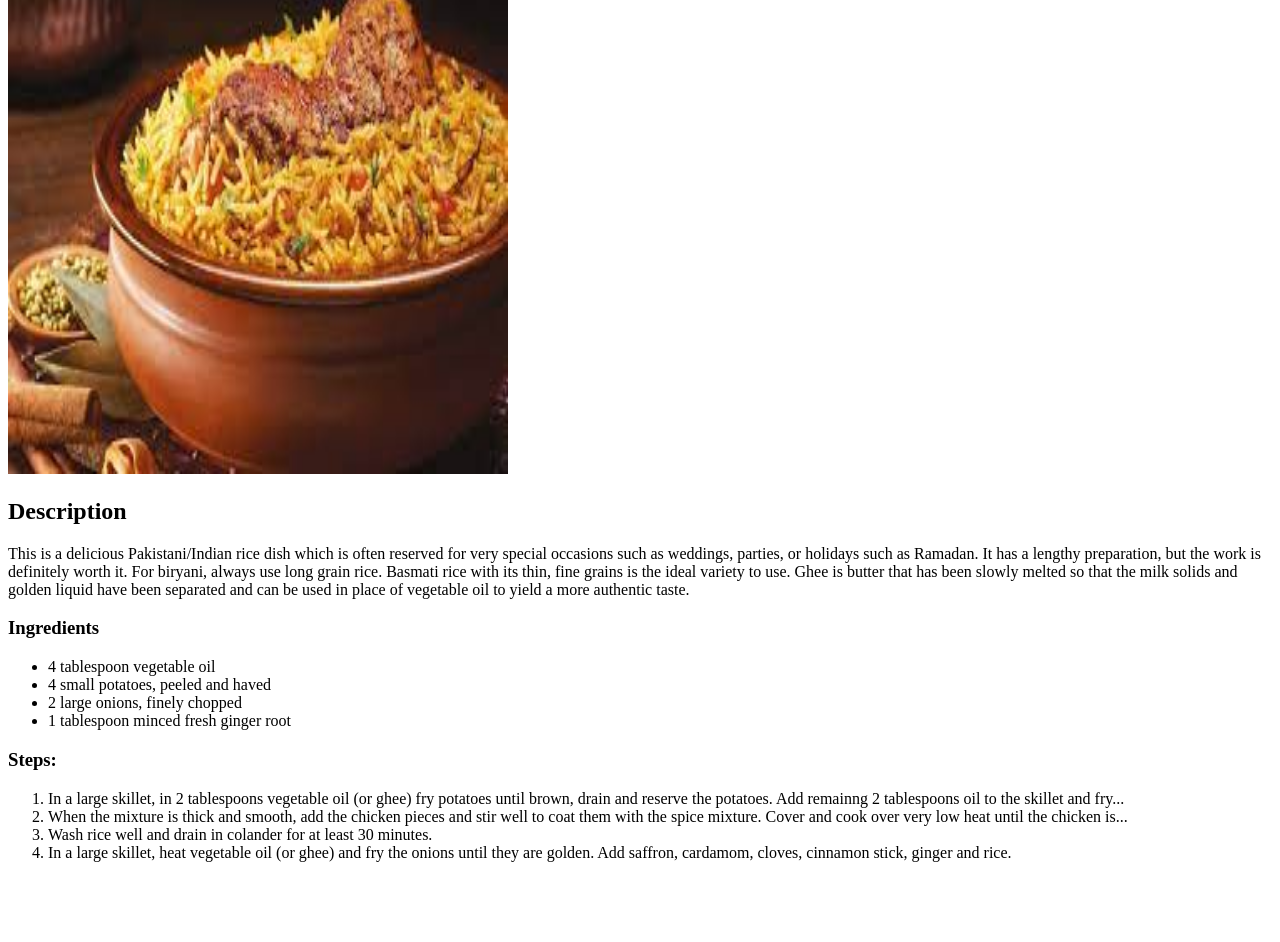
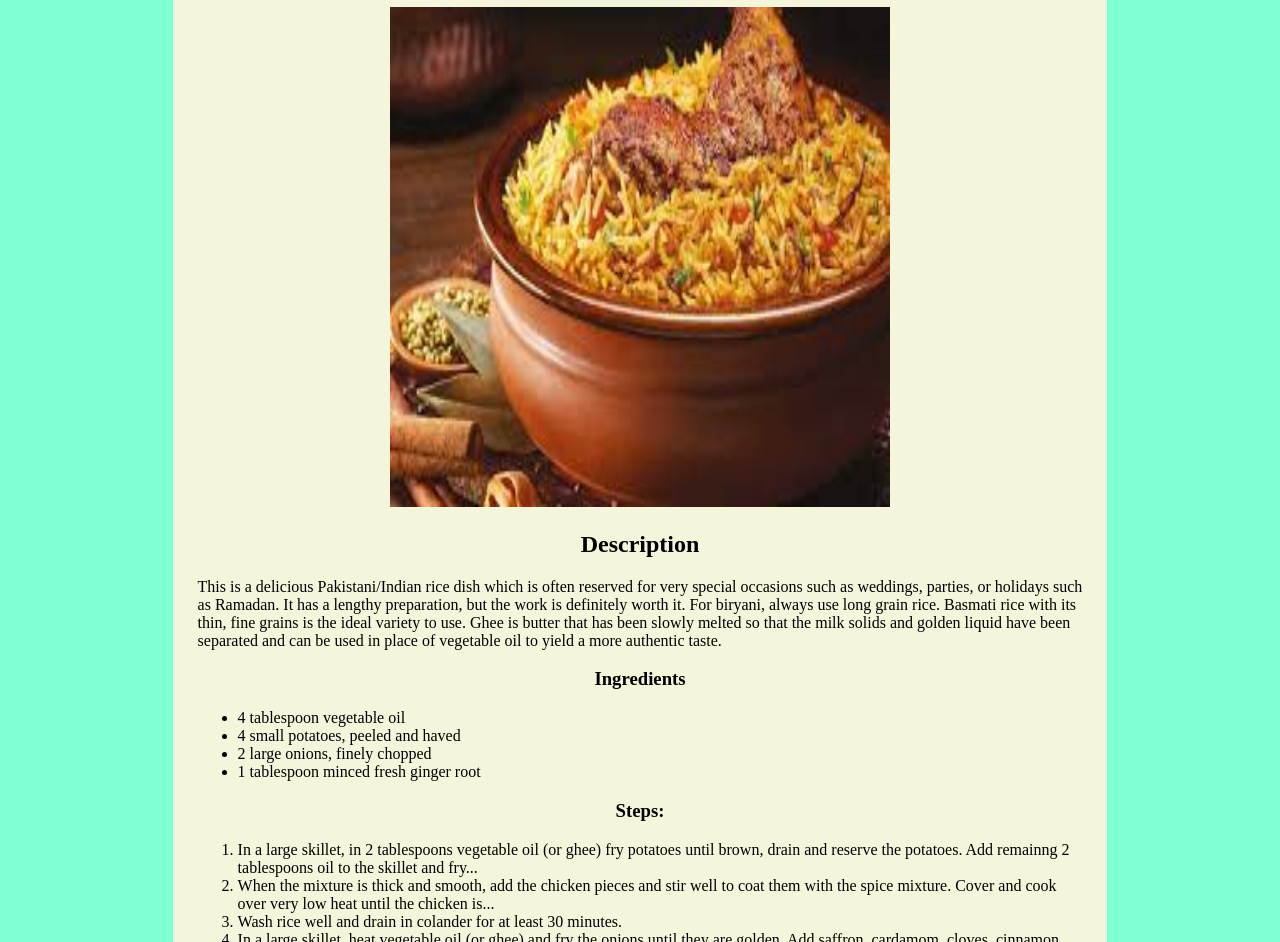
Before and after one commit to codermaddy/odin-recipes, a plain HTML site: page recipes/chicken-biryani.html in a window 1280 px wide. Shown: the part 106-1048 px from the top of the page. Before the commit the page ends 984 px from the top, so only its background shows below. Drawn offline with Linux system fonts and the light colour scheme.

Commit message:
adds style to pages

```diff
--- a/recipes/chicken-biryani.html
+++ b/recipes/chicken-biryani.html
@@ -2,9 +2,11 @@
 <html lang="en">
   <head>
     <title>Chicken Biryani</title>
+    <link rel = "stylesheet" href = "../style.css">
     <meta charset = "utf-8">
   </head>
   <body>
+    <div class = "enclosure">
       <h1>Chicken Biryani</h1>
       <img src = "images/chicken-biryani.jpeg" alt = "Chicken Biryani" height = "500" width = "500">
       <h2>Description</h2>
@@ -23,5 +25,6 @@
         <li>Wash rice well and drain in colander for at least 30 minutes.</li>
         <li>In a large skillet, heat vegetable oil (or ghee) and fry the onions until they are golden. Add saffron, cardamom, cloves, cinnamon stick, ginger and rice.</li>
       </ol>
+    </div>
   </body>
 </html>
--- /dev/null
+++ b/style.css
@@ -0,0 +1,23 @@
+body{
+    background-color: aquamarine;
+}
+
+.enclosure{
+    width: 70%;
+    background-color: beige;
+    text-align: center;
+    margin: 0 auto;
+    padding: 25px 25px 25px 25px;
+}
+
+p{
+    text-align: left;
+}
+
+ol{
+    text-align: left;
+}
+
+ul{
+    text-align: left;
+}
```
Also changed, not shown: index.html (+4 -0 lines), recipes/naan.html (+3 -0 lines), recipes/pav-bhaji.html (+3 -0 lines). Lines whose indentation alone changed are shown as unchanged.
